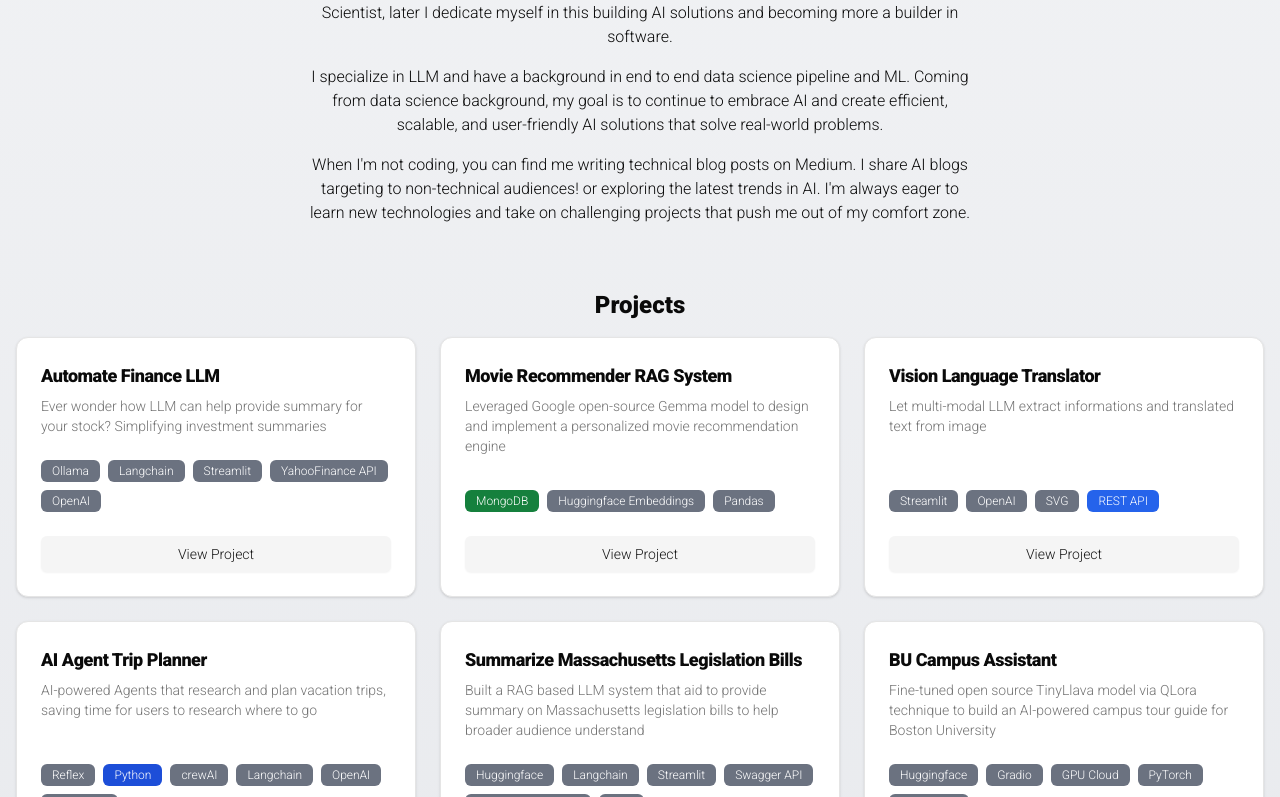
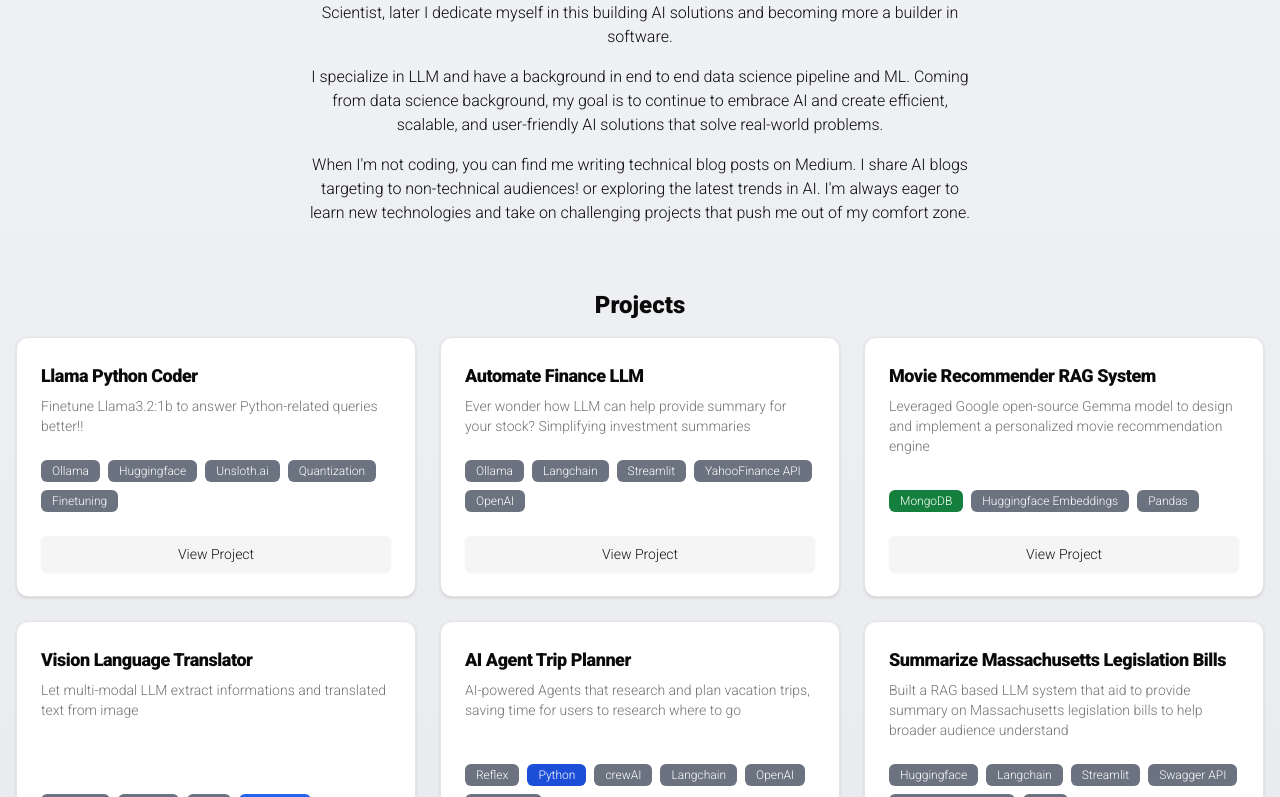
Before and after one commit to weibb123/weibb123.github.io, a Next.js app: page / in a window 1280 px wide. Shown: the part 493-1290 px from the top of the page. Built offline with nearby package versions, Linux system fonts and the light colour scheme.

Commit message:
Update app-page.tsx

```diff
--- a/components/app-page.tsx
+++ b/components/app-page.tsx
@@ -40,6 +40,12 @@ const skillColors: { [key: string]: string } = {
 
 export function HomePage() {
   const projects = [
+    {
+      title: 'Llama Python Coder',
+      description: 'Finetune Llama3.2:1b to answer Python-related queries better!!',
+      link: 'https://github.com/weibb123/Python-coder',
+      skills: ['Ollama', 'Huggingface', 'Unsloth.ai', 'Quantization', 'Finetuning'],
+    },
     {
       title: 'Automate Finance LLM',
       description: 'Ever wonder how LLM can help provide summary for your stock? Simplifying investment summaries',
```
